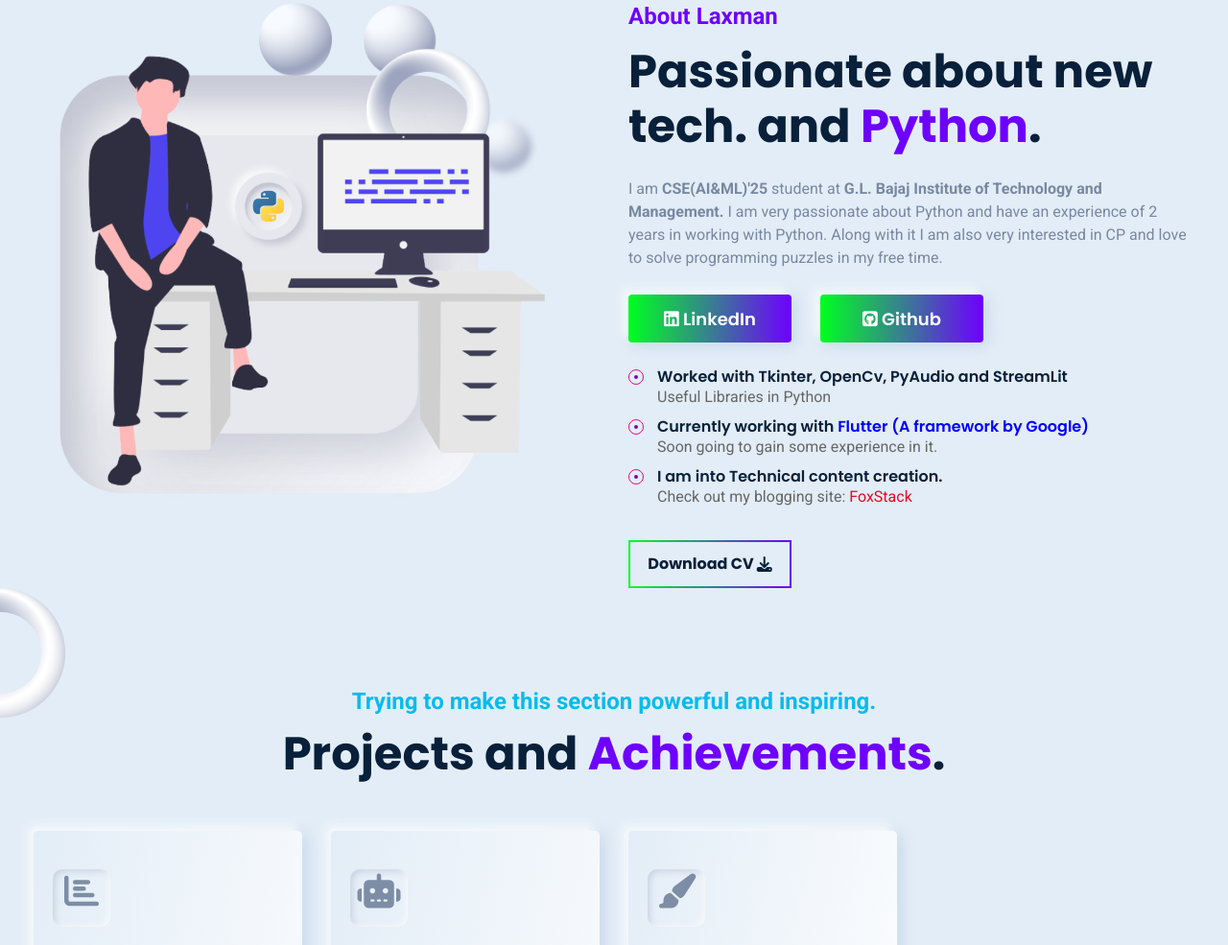
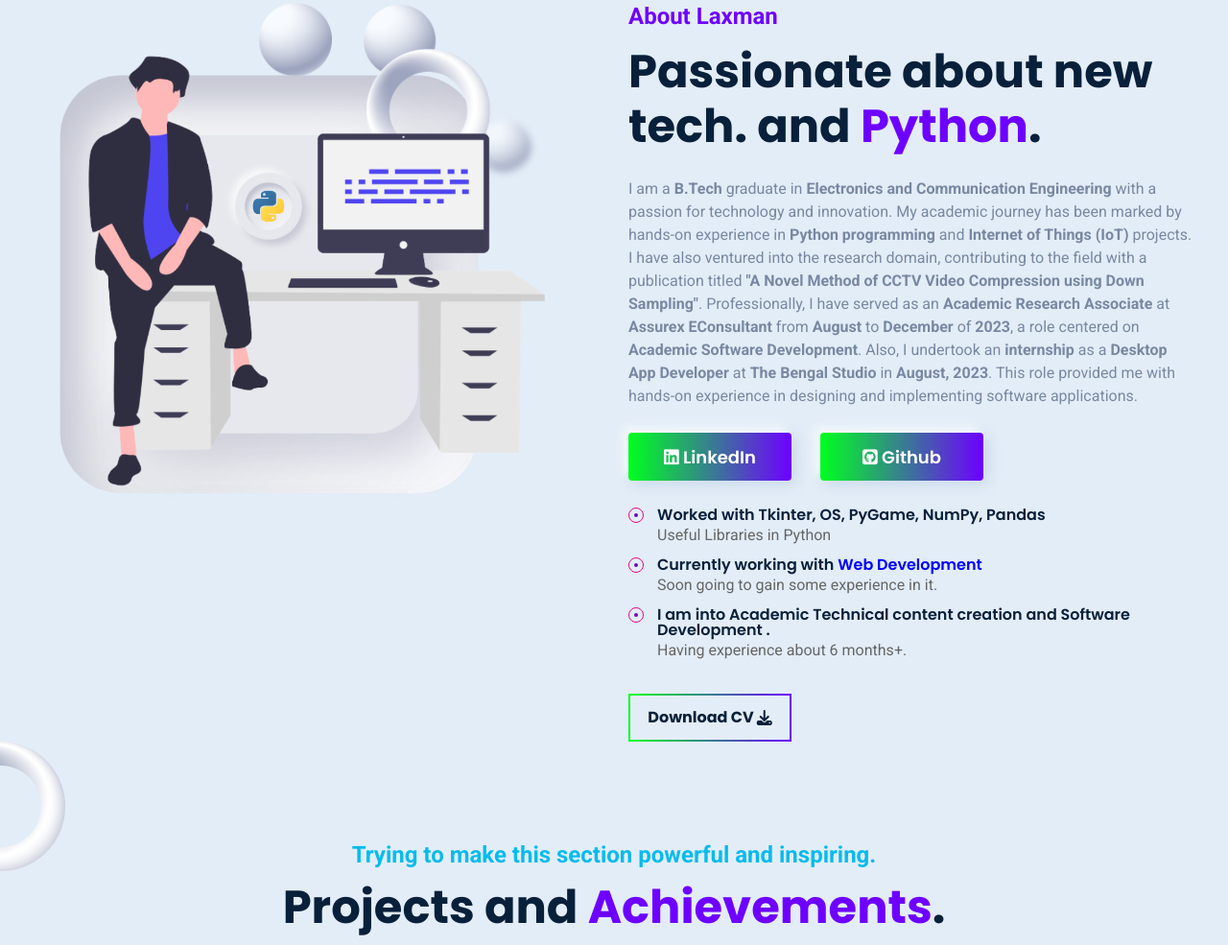
Before and after one commit to laxmanchandrarana/laxmanportfolio, a plain HTML site: page index.html in a window 1280 px wide. Shown: the part 1154-2139 px from the top of the page at 96% size. Drawn offline with Linux system fonts and the light colour scheme.

Commit message:
Update 9th Feb

```diff
--- a/index.html
+++ b/index.html
@@ -167,7 +167,16 @@
 						<div class="apihu-port-about-right">
 							<h3 class="apihu-port-about-subtitle">About Laxman</h3>
 							<h2 class="apihu-port-about-title">Passionate about new tech. and <span>Python</span>.</h2>
-							<p class="apihu-port-about-text">I am <b>CSE(AI&ML)'25</b> student at <b>G.L. Bajaj Institute of Technology and Management.</b> I am very passionate about Python and have an experience of 2 years in working with Python. Along with it I am also very interested in CP and love to solve programming puzzles in my free time.</p>
+							<p class="apihu-port-about-text">I am a <b>B.Tech</b> graduate in <b>Electronics and Communication Engineering</b> with a
+								passion for technology and innovation. My academic journey has been marked
+								by hands-on experience in <b>Python programming</b> and <b>Internet of Things (IoT)</b>
+								projects. I have also ventured into the research domain, contributing to the field
+								with a publication titled <b>"A Novel Method of CCTV Video Compression using
+									Down Sampling"</b>.
+								Professionally, I have served as an <b>Academic Research Associate</b> at <b>Assurex EConsultant</b> from <b>August</b> to <b>December</b> of <b>2023</b>, a role centered on <b>Academic
+									Software Development</b>. Also, I undertook an <b>internship</b> as a <b>Desktop App
+										Developer</b> at <b>The Bengal Studio</b> in <b>August, 2023</b>. This role provided me with
+								hands-on experience in designing and implementing software applications.</p>
 							<div class="apihu-port-about-expertise">
 								<ul class="nav nav-pills" id="pills-tab" role="tablist">
 									<li class="nav-item">
@@ -183,16 +192,17 @@
 										<div class="tab-pane fade active show" id="pills-home" role="tabpanel" aria-labelledby="pills-home-tab">
 											<ul>
 												<li>
-													<span class="apihu-port-expertise-title">Worked with Tkinter, OpenCv, PyAudio and StreamLit</span>
+													<span class="apihu-port-expertise-title">Worked with Tkinter, OS, PyGame, NumPy, Pandas </span>
 													<span class="apihu-port-expertise-text">Useful Libraries in Python</span>
 												</li>
 												<li>
-													<span class="apihu-port-expertise-title">Currently working with <font style="color: blue;">Flutter (A framework by Google)</font></span>
+													<span class="apihu-port-expertise-title">Currently working with <font style="color: blue;">Web Development</font></span>
 													<span class="apihu-port-expertise-text">Soon going to gain some experience in it.</span>
 												</li>
 												<li>
-													<span class="apihu-port-expertise-title">I am into Technical content creation.</span>
-													<span class="apihu-port-expertise-text">Check out my blogging site: <a href="https://foxstack.blogspot.com/" style="text-decoration: none; color: #e70820;">FoxStack</a></span>
+													<span class="apihu-port-expertise-title">I am into Academic Technical content creation and Software Development .</span>
+													<span class="apihu-port-expertise-text">Having experience about 6 months+.</span>
+													<!-- <span class="apihu-port-expertise-text">Check out my blogging site: <a href="https://foxstack.blogspot.com/" style="text-decoration: none; color: #e70820;">FoxStack</a></span> -->
 												</li>
 											</ul>
 										</div>
```
